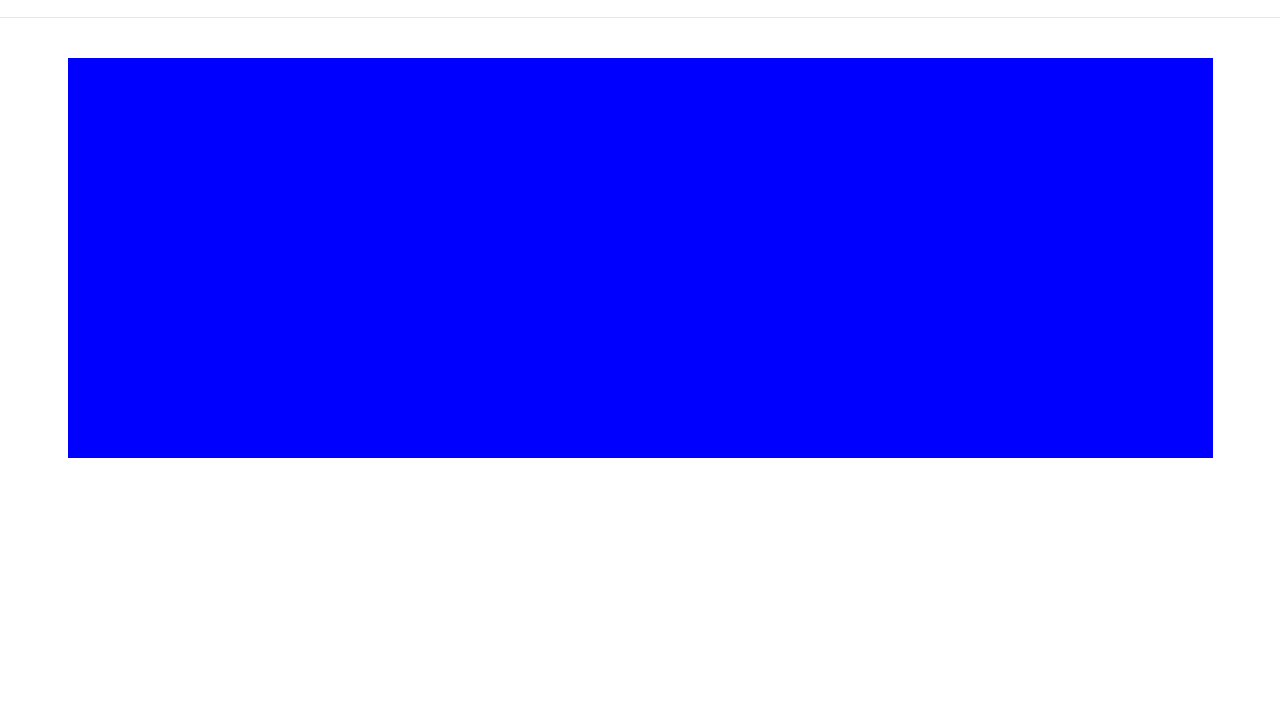
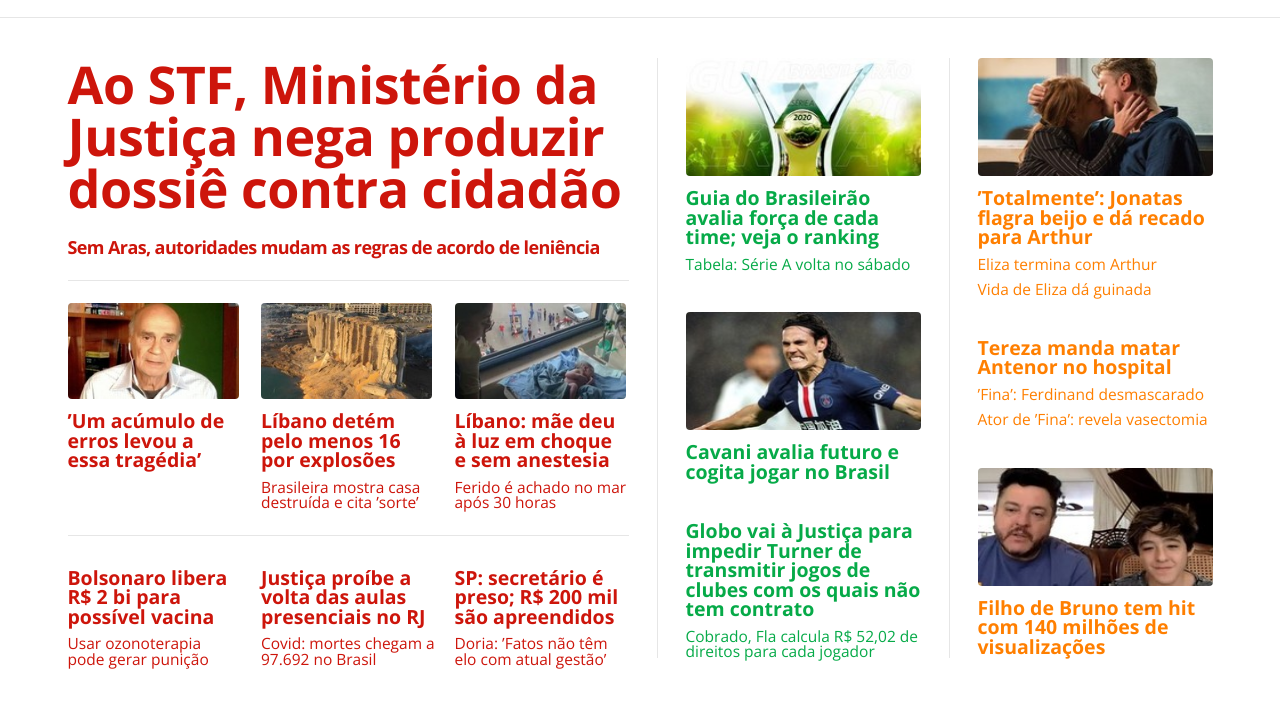
Before and after one commit to WalteirJulioAraujo/Projeto-1---Globo.com, a plain HTML site: page index.html in a window 1280 px wide. Shown: the part 86-794 px from the top of the page. Drawn offline with nearby package versions, Linux system fonts and the light colour scheme.

Commit message:
layout implementado

```diff
--- a/estilos/estilos.css
+++ b/estilos/estilos.css
@@ -16,16 +16,18 @@ body{
     align-items: center;
 }
 
-.barraSeparadoraTopo{
+.barraSeparadora{
     height: 1px;
     background-color: #e6e6e6;
 }
 
 .conteudoPagina{
     width: 1145px;
-    height: 400px;
+    height: 600px;
     margin: 40px auto 0 auto;
-    background-color: blue ;
+    display: flex;
+    justify-content: space-between;
+    align-items: flex-start;
 }
 
 .menu .logo{
@@ -37,6 +39,100 @@ body{
     font-weight: bold;
     letter-spacing: -0.8px;
     margin-left: 25px;
+}
+
+.noticiasG1{
+    width: 561px;
+}
+
+.noticiasG1 a{
+    color: #cd150b;
+}
+
+.noticiasGe{
+    width: 235px;
+}
+
+.noticiasGshow{
+   width: 235px;
+}
+
+.barraSeparadoraVertical{
+    width: 1px;
+    height: 600px;
+    background-color: #e6e6e6;
+}
+
+.noticiasG1topo{
+    display: flex;
+    flex-direction: column;
+    justify-content: space-between;
+    align-items: flex-start;
+}
+
+.noticiaPrincipal{
+    font-size: 52px;
+    font-weight: bold;
+    letter-spacing: -0.5px;
+}
+
+.noticiaSecundaria{
+    font-size: 18px;
+    font-weight: bold;
+    letter-spacing: -0.6px;
+    margin-top: 24px;
+}
+
+.noticiasG1 .barraSeparadora{
+    margin-top: 24px;
+    margin-bottom: 22px;
+}
+
+.noticias{
+    display: flex;
+    justify-content: space-between;
+}
+
+.noticiasG1 .noticia{
+    width:174px;
+}
+.principal{
+    font-size: 19.5px;
+    font-weight: bold;
+    margin-top: 10px;
+}
+
+.secundaria{
+    font-size: 15.5px;
+    font-weight: normal;
+    margin-top: 10px;
+}
+
+.noticiasG1 img{
+    width: 171px;
+    height: 96px;
+    border-radius: 4px;
+}
+
+
+.noticiasGe a{
+    color: #06aa48;
+}
+
+.noticiasGe img,.noticiasGshow img{
+    border-radius: 4px;
+    width: 235px;
+    height: 118px;
+}
+
+
+.noticiasGe .noticia,.noticiasGshow .noticia{
+    width:235px;
+    margin-bottom: 40px;
+}
+
+.noticiasGshow a{
+    color: #ff7f00;
 }
 
 a:hover{
--- a/index.html
+++ b/index.html
@@ -23,7 +23,85 @@
             <a href="#" class="azul">vídeos</a>
         </div>
     </div>
-    <div class="barraSeparadoraTopo"></div>
-    <div class=conteudoPagina></div>
+    <div class="barraSeparadora"></div>
+    <div class=conteudoPagina>
+        <div class="noticiasG1">
+            <div class="noticiasG1topo">
+                <a href="#" class="noticiaPrincipal">Ao STF, Ministério da Justiça nega produzir dossiê contra cidadão</a>
+                <a href="#" class="noticiaSecundaria">Sem Aras, autoridades mudam as regras de acordo de leniência</a>
+            </div>
+            <div class="barraSeparadora"></div>
+            <div class="noticias">
+                <div class="noticia">
+                    <img src="Imagens/drauzio.jpg" alt="Drauzio">
+                    <p class="principal"><a href="#">’Um acúmulo de erros levou a essa tragédia’</a></p>
+                    <p class="secundaria"><a href="#"></a></p>
+                </div>
+                <div class="noticia">
+                    <img src="Imagens/libano.jpg" alt="Libano">
+                    <p class="principal"><a href="#">Líbano detém pelo menos 16 por explosões</a></p>
+                    <p class="secundaria"><a href="#">Brasileira mostra casa destruída e cita ’sorte’</a></p>
+                </div>
+                <div class="noticia">
+                    <img src="Imagens/parto.jpg" alt="Parto">
+                    <p class="principal"><a href="#">Líbano: mãe deu à luz em choque e sem anestesia</a></p>
+                    <p class="secundaria"><a href="#">Ferido é achado no mar após 30 horas</a></p>
+                </div>
+            </div>
+            <div class="barraSeparadora"></div>
+            <div class="noticias">
+                <div class="noticia">
+                    <p class="principal"><a href="#">Bolsonaro libera R$ 2 bi para possível vacina</a></p>
+                    <p class="secundaria"><a href="#">Usar ozonoterapia pode gerar punição</a></p>
+                </div>
+
+                <div class="noticia">
+                    <p class="principal"><a href="#">Justiça proíbe a volta das aulas presenciais no RJ</a></p>
+                    <p class="secundaria"><a href="#">Covid: mortes chegam a 97.692 no Brasil</a></p>
+                </div>
+
+
+                <div class="noticia">
+                    <p class="principal"><a href="#">SP: secretário é preso; R$ 200 mil são apreendidos</a></p>
+                    <p class="secundaria"><a href="#">Doria: ’Fatos não têm elo com atual gestão’</a></p>
+                </div>
+
+            </div>
+        </div>
+        <div class="barraSeparadoraVertical"></div>
+        <div class="noticiasGe">
+            <div class="noticia">
+                <img src="Imagens/brasileirao.jpg" alt="taça do brasileirao">
+                <p class="principal"><a href="#">Guia do Brasileirão avalia força de cada time; veja o ranking</a></p>
+                <p class="secundaria"><a href="#">Tabela: Série A volta no sábado</a></p>
+            </div>
+            <div class="noticia">
+                <img src="Imagens/cavani.jpg" alt="Cavani">
+                <p class="principal"><a href="#">Cavani avalia futuro e cogita jogar no Brasil</a></p>
+            </div>
+            <div class="noticia">
+                <p class="principal"><a href="#">Globo vai à Justiça para impedir Turner de transmitir jogos de clubes com os quais não tem contrato</a></p>
+                <p class="secundaria"><a href="#">Cobrado, Fla calcula R$ 52,02 de direitos para cada jogador</a></p>
+            </div>
+        </div>
+        <div class="barraSeparadoraVertical"></div>
+        <div class=noticiasGshow>
+            <div class="noticia">
+                <img src="Imagens/totalmente.jpg" alt="beijo">
+                <p class="principal"><a href="#">’Totalmente’: Jonatas flagra beijo e dá recado para Arthur</a></p>
+                <p class="secundaria"><a href="#">Eliza termina com Arthur</a></p>
+                <p class="secundaria"><a href="#">Vida de Eliza dá guinada</a></p>
+            </div>
+            <div class="noticia">
+                <p class="principal"><a href="#">Tereza manda matar Antenor no hospital</a></p>
+                <p class="secundaria"><a href="#">’Fina’: Ferdinand desmascarado</a></p>
+                <p class="secundaria"><a href="#">Ator de ’Fina’: revela vasectomia</a></p>
+            </div>
+            <div class="noticia">
+                <img src="Imagens/bruno.jpg" alt="Bruno">
+                <p class="principal"><a href="#">Filho de Bruno tem hit com 140 milhões de visualizações</a></p>
+            </div>
+        </div>
+    </div>
 </body>
 </html>
```
